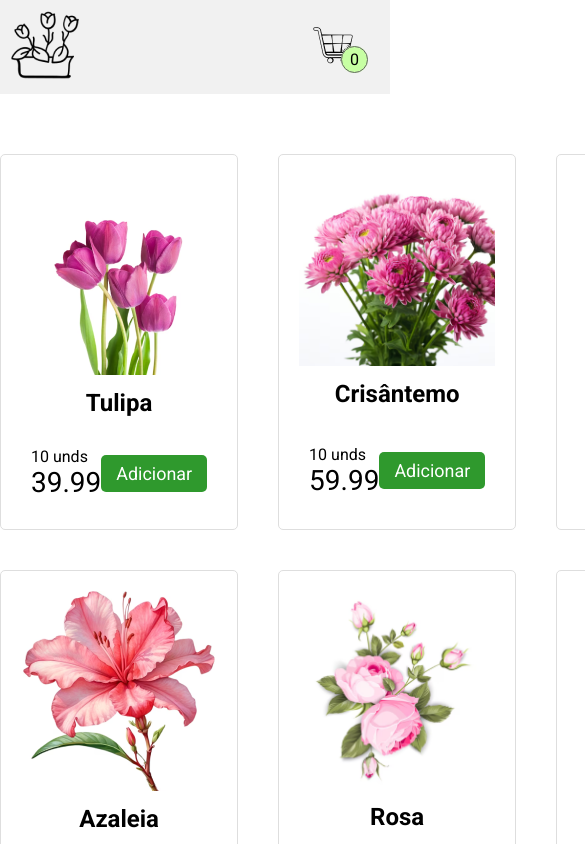
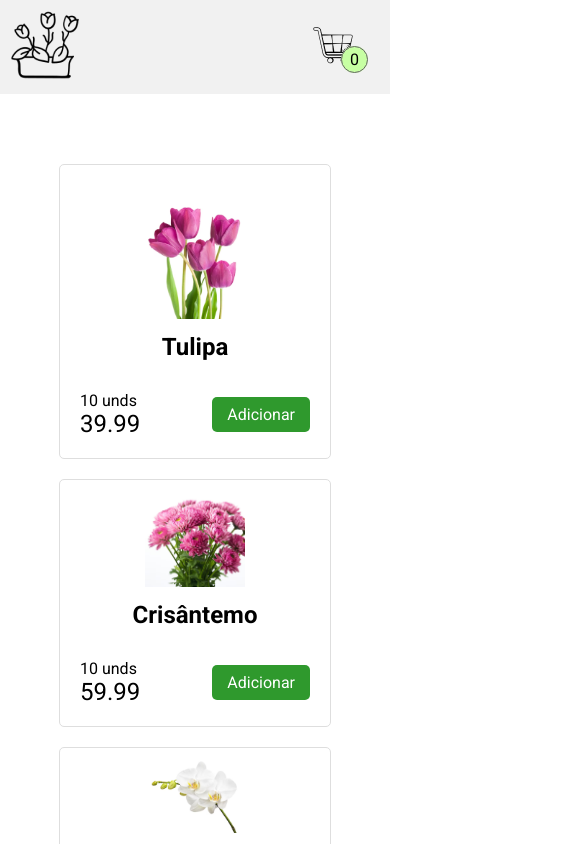
Before and after one commit to TomazdaCosta/Floricultura, a React (Vite) app in the folder floricultura/: page / in a window 390 px wide. Shown: the top 844 px of the page, 585 px wide, since content can reach past the window. Built offline with nearby package versions, Linux system fonts and the light colour scheme.

Commit message:
Criando os estilos de responsividade do site

```diff
--- a/floricultura/src/components/card/Card.module.css
+++ b/floricultura/src/components/card/Card.module.css
@@ -24,7 +24,7 @@
   justify-content: space-between;
 }
 
-.precoQuantidade .preco {
+.preco {
   font-size: 1.75rem;
 }
 
@@ -37,3 +37,31 @@
   font-size: 1.12rem;
   cursor: pointer;
 }
+
+@media (max-width: 600px) {
+  .card {
+    min-width: 300px;
+  }
+}
+
+@media (max-width: 400px) {
+  .card {
+    padding: 10px;
+  }
+
+  .imgTitulo img {
+    max-width: 100px;
+  }
+
+  .preco {
+    font-size: 1.5rem;
+  }
+
+  .botaoAdicionar {
+    font-size: 1rem;
+  }
+
+  .card {
+    min-width: 250px;
+  }
+}
--- a/floricultura/src/components/footer/Footer.module.css
+++ b/floricultura/src/components/footer/Footer.module.css
@@ -1,5 +1,5 @@
 .container {
-  margin: o auto;
+  margin: 0 auto;
   max-width: 1200px;
   display: grid;
   justify-content: center;
--- a/floricultura/src/pages/cart/Cart.module.css
+++ b/floricultura/src/pages/cart/Cart.module.css
@@ -95,3 +95,38 @@
   font-size: 1.25rem;
   text-align: center;
 }
+
+@media (max-width: 900px) {
+  .card {
+    padding: 20px;
+  }
+}
+
+@media (max-width: 500px) {
+  .cardDiv img {
+    max-height: 150px;
+    max-width: 100px;
+  }
+
+  .cardDiv h3 {
+    margin-bottom: 10px;
+  }
+
+  .cardDiv p {
+    margin-bottom: 10px;
+  }
+
+  .preco p {
+    font-size: 1.25rem;
+  }
+}
+
+@media (max-width: 400px) {
+  .cardDiv {
+    gap: 10px;
+  }
+
+  .containerVazio {
+    margin: 60px auto;
+  }
+}
--- a/floricultura/src/pages/pedido-finalizado/OrderFinish.module.css
+++ b/floricultura/src/pages/pedido-finalizado/OrderFinish.module.css
@@ -9,8 +9,15 @@
 
 .container p {
   font-size: 1.25rem;
+  text-align: center;
 }
 
 .container img {
   margin-bottom: 20px;
 }
+
+@media (max-width: 400px) {
+  .container {
+    margin: 80px auto;
+  }
+}
--- a/floricultura/src/pages/products/Products.module.css
+++ b/floricultura/src/pages/products/Products.module.css
@@ -4,4 +4,24 @@
   display: grid;
   grid-template-columns: repeat(3, 1fr);
   gap: 40px;
+  padding: 10px;
 }
+
+@media (max-width: 850px) {
+  .container {
+    grid-template-columns: repeat(2, 1fr);
+  }
+}
+
+@media (max-width: 750px) {
+  .container {
+    gap: 20px;
+  }
+}
+
+@media (max-width: 600px) {
+  .container {
+    grid-template-columns: 1fr;
+    justify-items: center;
+  }
+}
```
